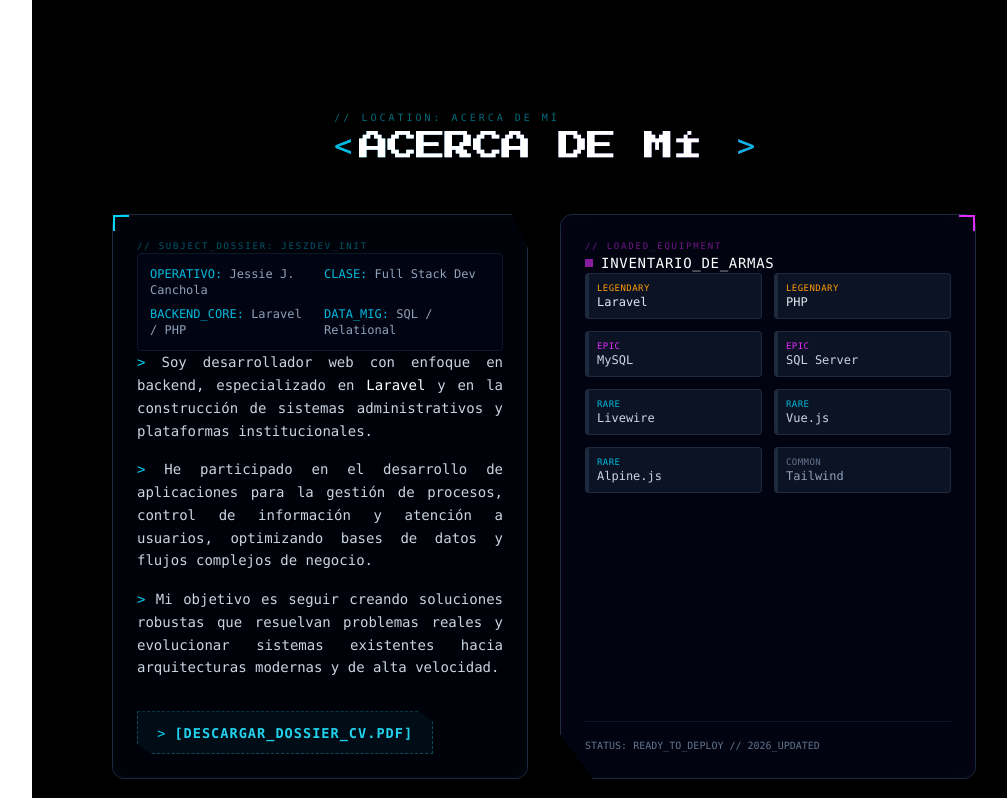
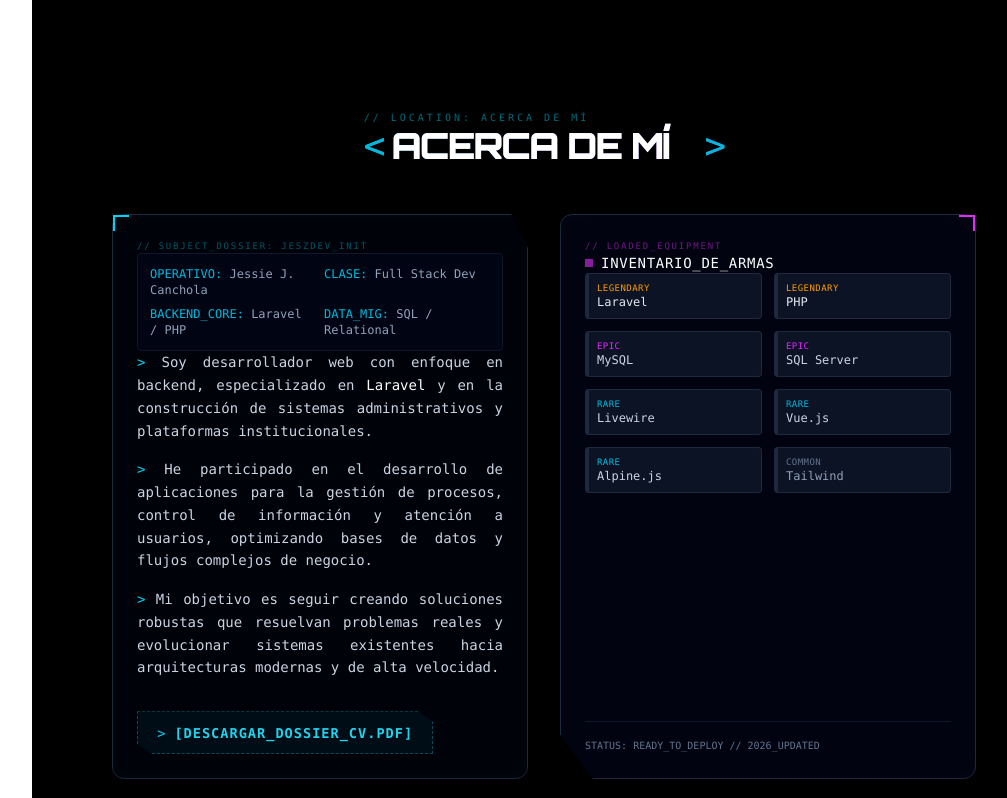
Before and after one commit to jeszDev/portafolio, a Vue app: page / in a window 1280 px wide. Shown: the part 802-1600 px from the top of the page, without its empty margins (224-1231 px from the left). Built offline with nearby package versions, Linux system fonts and the light colour scheme; a web font is replaced by a local one.

Commit message:
fuentes para el titulo de la seccion

```diff
--- a/src/assets/main.css
+++ b/src/assets/main.css
@@ -1,9 +1,8 @@
 @import 'tailwindcss';
 @import './base.css';
 
-@import url('https://fonts.googleapis.com/css2?family=Orbitron:wght@700;900&display=swap');
-@import url('https://fonts.googleapis.com/css2?family=Syne:wght@800&display=swap');
 @import url('https://fonts.googleapis.com/css2?family=Share+Tech+Mono&display=swap');
+@import url('https://fonts.googleapis.com/css2?family=Orbitron:wght@400..900&display=swap');
 @import url('https://fonts.googleapis.com/css2?family=Press+Start+2P&display=swap');
 
 /* #app {
--- a/src/components/TitleSection.vue
+++ b/src/components/TitleSection.vue
@@ -5,7 +5,7 @@
     </span>
 
     <h1
-      class="font-arcade text-xl md:text-3xl font-bold tracking-tighter text-transparent bg-clip-text bg-gradient-to-r from-cyan-400 to-purple-500 uppercase flex items-center gap-2"
+      class="font-arcade text-xl md:text-4xl font-bold tracking-tighter text-transparent bg-clip-text bg-gradient-to-r from-cyan-400 to-purple-500 uppercase flex items-center gap-2"
     >
       <span class="text-cyan-500 font-mono">&lt;</span>
       <span class="text-white">{{ title }}</span>
@@ -25,6 +25,6 @@
 
 <style scoped>
 .font-arcade {
-  font-family: 'Press Start 2P', cursive;
+  font-family: 'Share Tech Mono', 'Orbitron', 'Press Start 2P', cursive;
 }
 </style>
```
